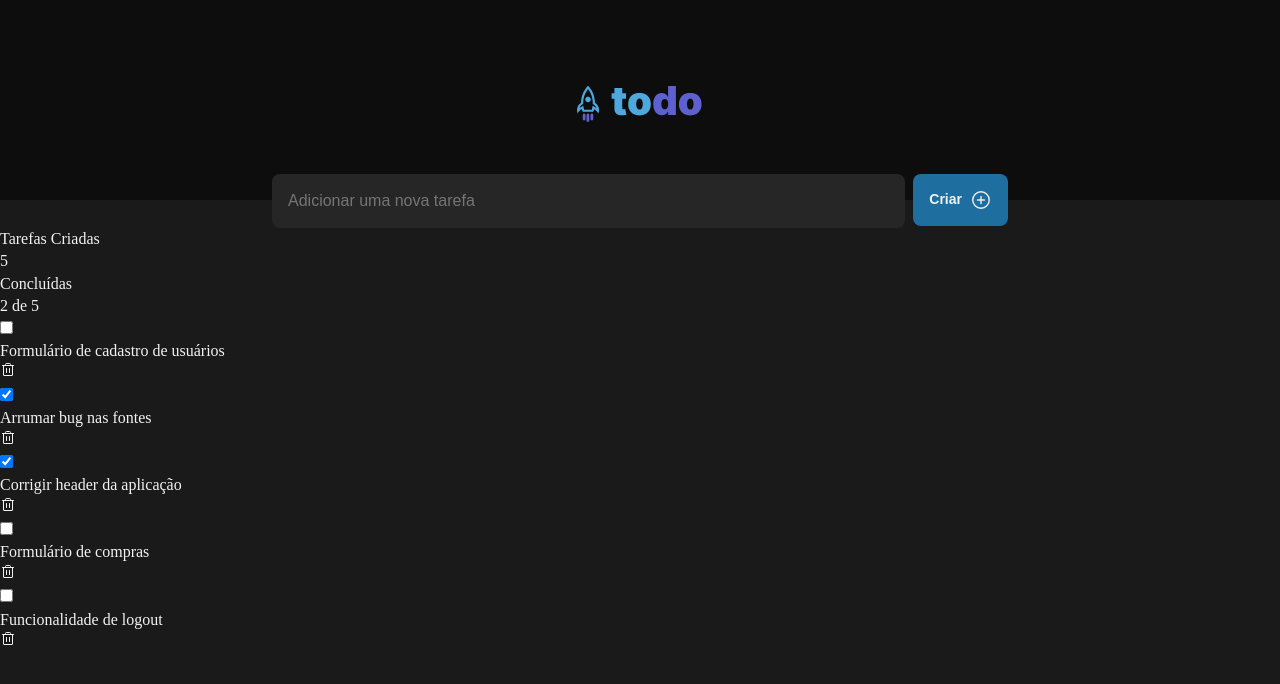
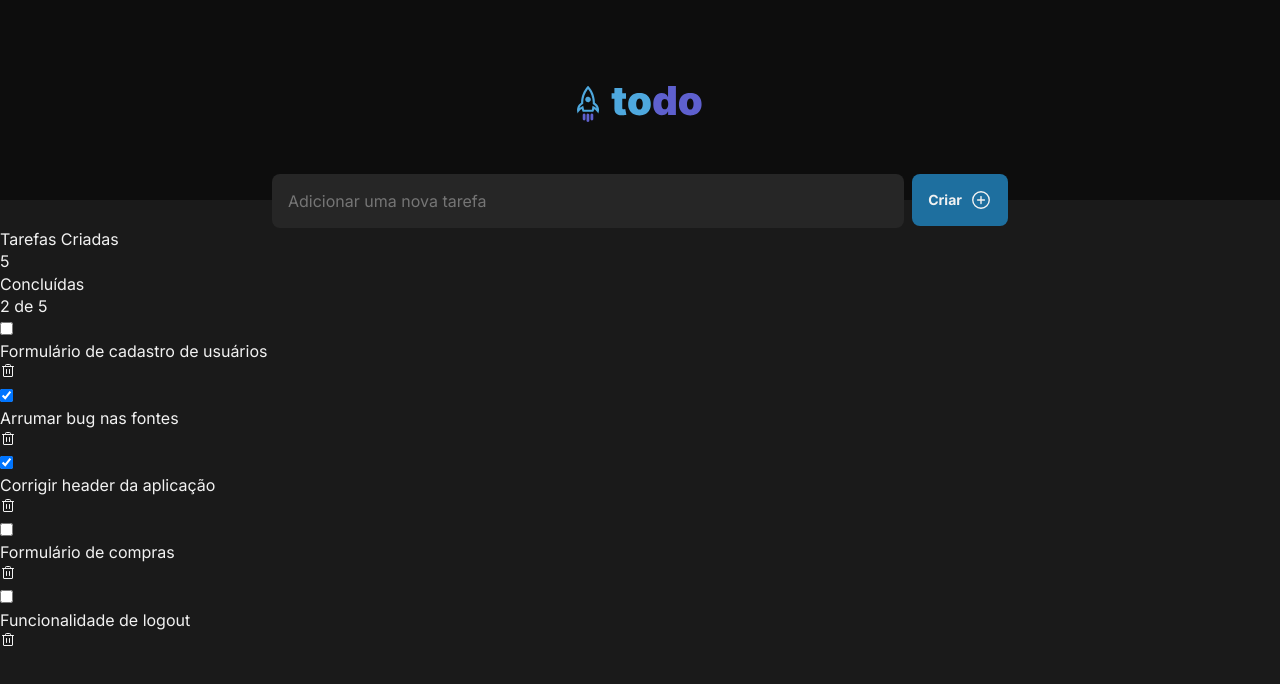
Before and after one commit to danielVFS/ignite-todo-list, a React (Vite) app: page / in a window 1280 px wide. Shown: the top 684 px of the page. Built offline with nearby package versions, Linux system fonts and the light colour scheme.

Commit message:
fix: using font family

```diff
--- a/src/styles/global.scss
+++ b/src/styles/global.scss
@@ -35,7 +35,7 @@ body,
 input,
 textarea,
 button {
-  font-weight: "Inter", sans-serif;
+  font-family: "Inter", sans-serif;
   font-weight: 400;
   line-height: 1.4;
 }
```
